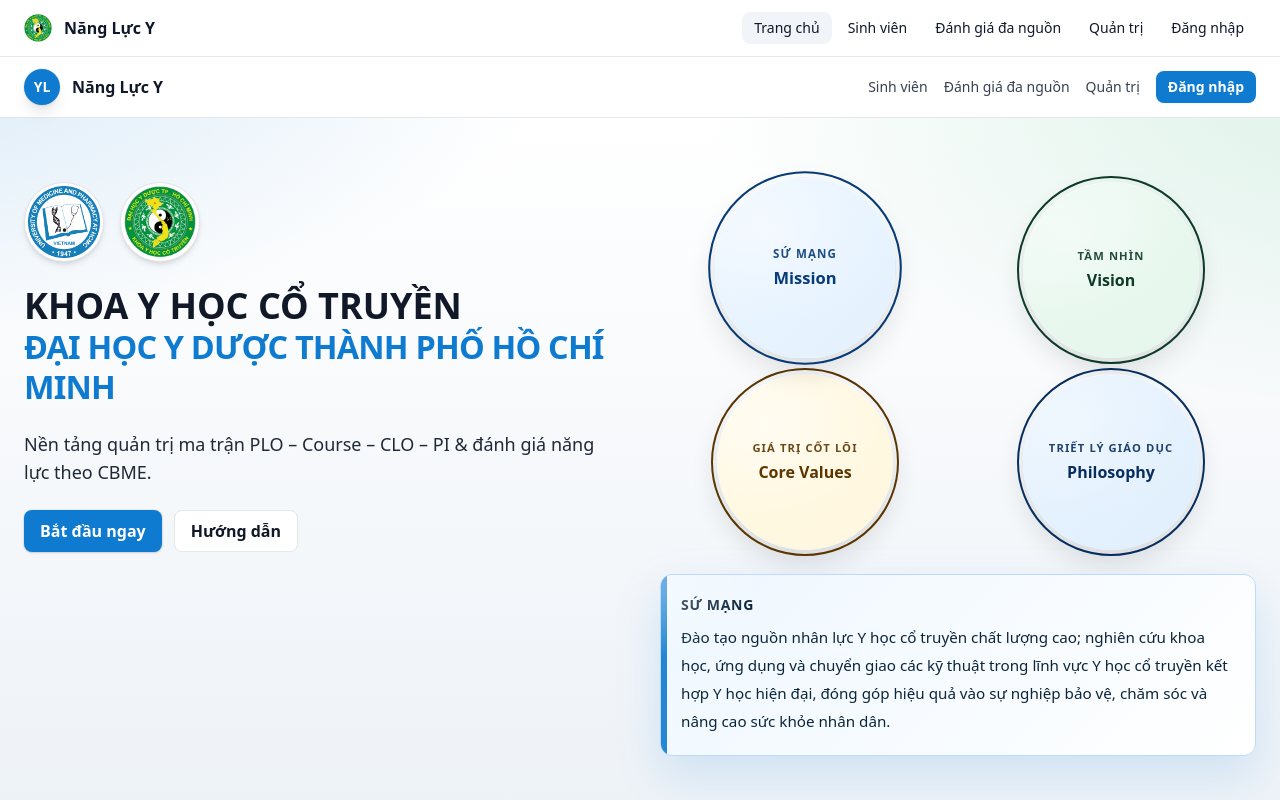
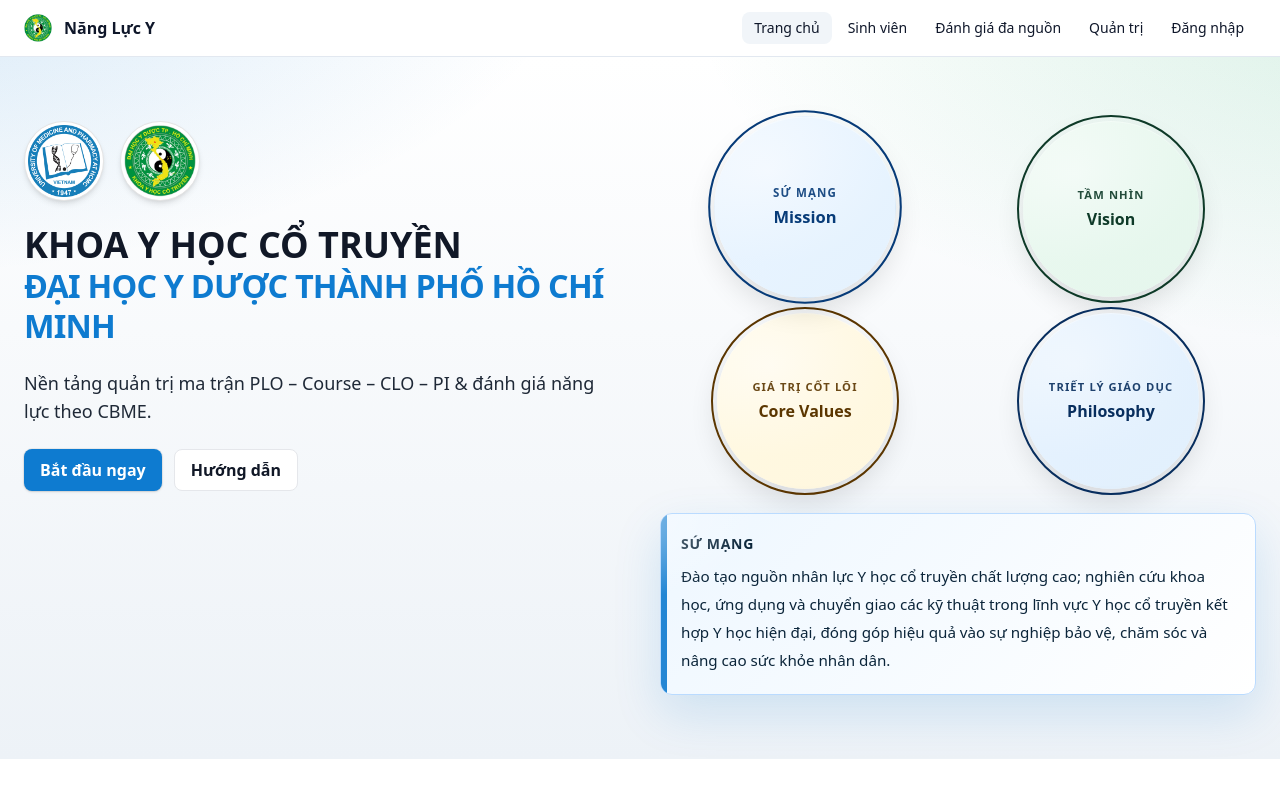
Before and after one commit to vophong90/CBME_Atlas, a Next.js app: page / in a window 1280 px wide. Shown: the top 800 px of the page. Built offline with nearby package versions, Linux system fonts and the light colour scheme.

Commit message:
Update page.tsx

```diff
--- a/app/page.tsx
+++ b/app/page.tsx
@@ -1,4 +1,3 @@
-// app/page.tsx
 'use client';
 
 import Link from 'next/link';
@@ -42,34 +41,7 @@
 
   return (
     <div className="bg-white text-gray-900">
-      {/* NAV: chỉ còn 1 header, thay menu theo yêu cầu */}
-      <header className="sticky top-0 z-40 bg-white/90 backdrop-blur border-b border-gray-200">
-        <nav className="max-w-7xl mx-auto px-4 md:px-6 py-3 flex items-center justify-between">
-          <Link href="/" className="flex items-center gap-3 font-bold text-gray-900">
-            <div className="w-9 h-9 rounded-full bg-[#0E7BD0] grid place-items-center shadow-lg ring-1 ring-black/5">
-              <span className="text-white text-sm">YL</span>
-            </div>
-            <span>Năng Lực Y</span>
-          </Link>
-          <div className="flex items-center gap-2 md:gap-4">
-            <Link href="/student" className="text-sm font-medium text-gray-700 hover:text-[#0E7BD0]">
-              Sinh viên
-            </Link>
-            <Link href="/360-eval" className="text-sm font-medium text-gray-700 hover:text-[#0E7BD0]">
-              Đánh giá đa nguồn
-            </Link>
-            <Link href="/admin" className="text-sm font-medium text-gray-700 hover:text-[#0E7BD0]">
-              Quản trị
-            </Link>
-            <Link
-              href="/login"
-              className="inline-flex items-center justify-center rounded-lg px-3 py-1.5 text-sm font-semibold bg-[#0E7BD0] text-white hover:bg-[#0b65aa] shadow-sm"
-            >
-              Đăng nhập
-            </Link>
-          </div>
-        </nav>
-      </header>
+      {/* Đã bỏ header riêng tại đây vì TopNav đã được render ở layout */}
 
       {/* HERO */}
       <section
@@ -201,7 +173,7 @@
         </div>
       </section>
 
-      {/* QUICK LINKS – làm mới màu sắc, icon & hiệu ứng */}
+      {/* QUICK LINKS */}
       <main className="max-w-7xl mx-auto px-4 md:px-6 py-10 space-y-10">
         <section>
           <h2 className="text-xl font-semibold mb-5">Chọn đối tượng</h2>
@@ -219,8 +191,10 @@
                   className="absolute inset-0 opacity-[.9] transition-opacity"
                   style={{ background: it.bg }}
                 />
-                <div className="absolute -inset-1 rounded-2xl opacity-0 group-hover:opacity-100 transition ring-1 ring-[var(--ring)]"
-                  style={{ ['--ring' as any]: it.ring }} />
+                <div
+                  className="absolute -inset-1 rounded-2xl opacity-0 group-hover:opacity-100 transition ring-1 ring-[var(--ring)]"
+                  style={{ ['--ring' as any]: it.ring }}
+                />
                 <div className="relative p-5">
                   <div className="flex items-start justify-between gap-3">
                     <div className="flex items-center gap-3">
```
